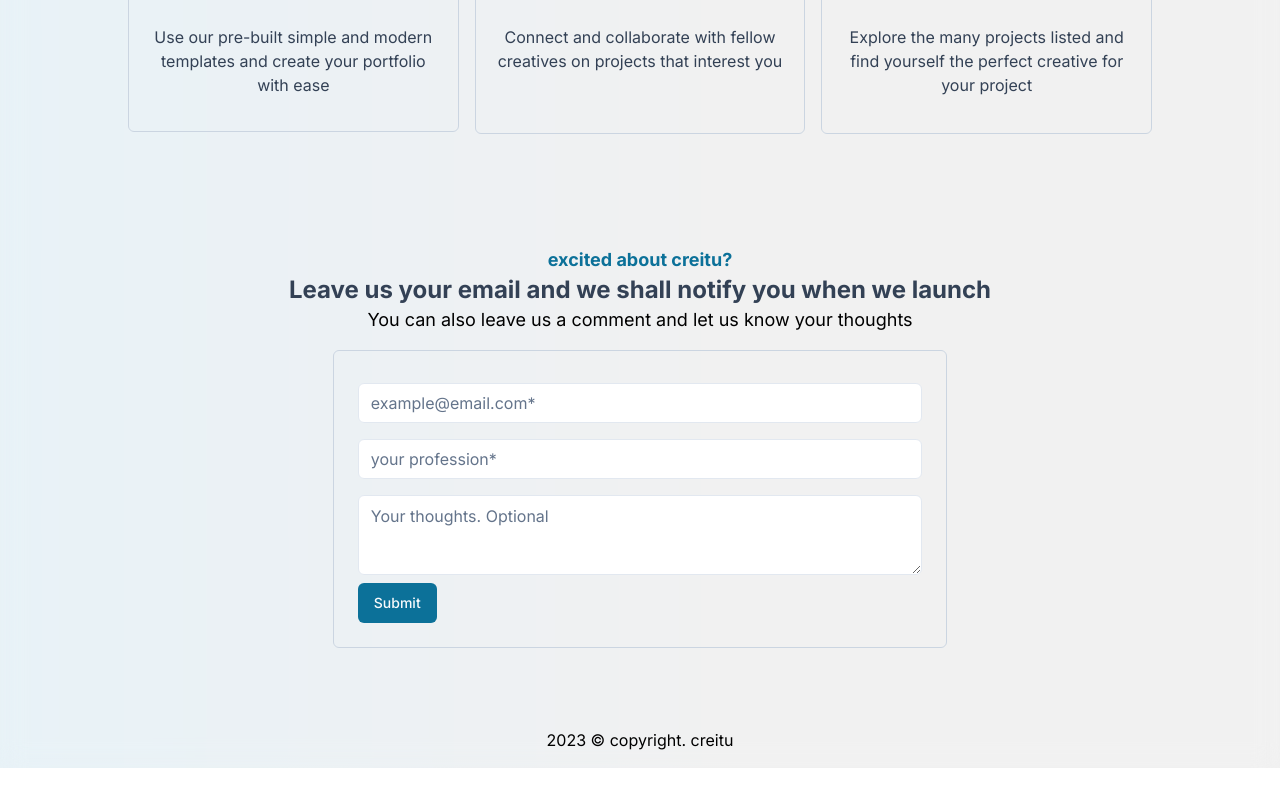
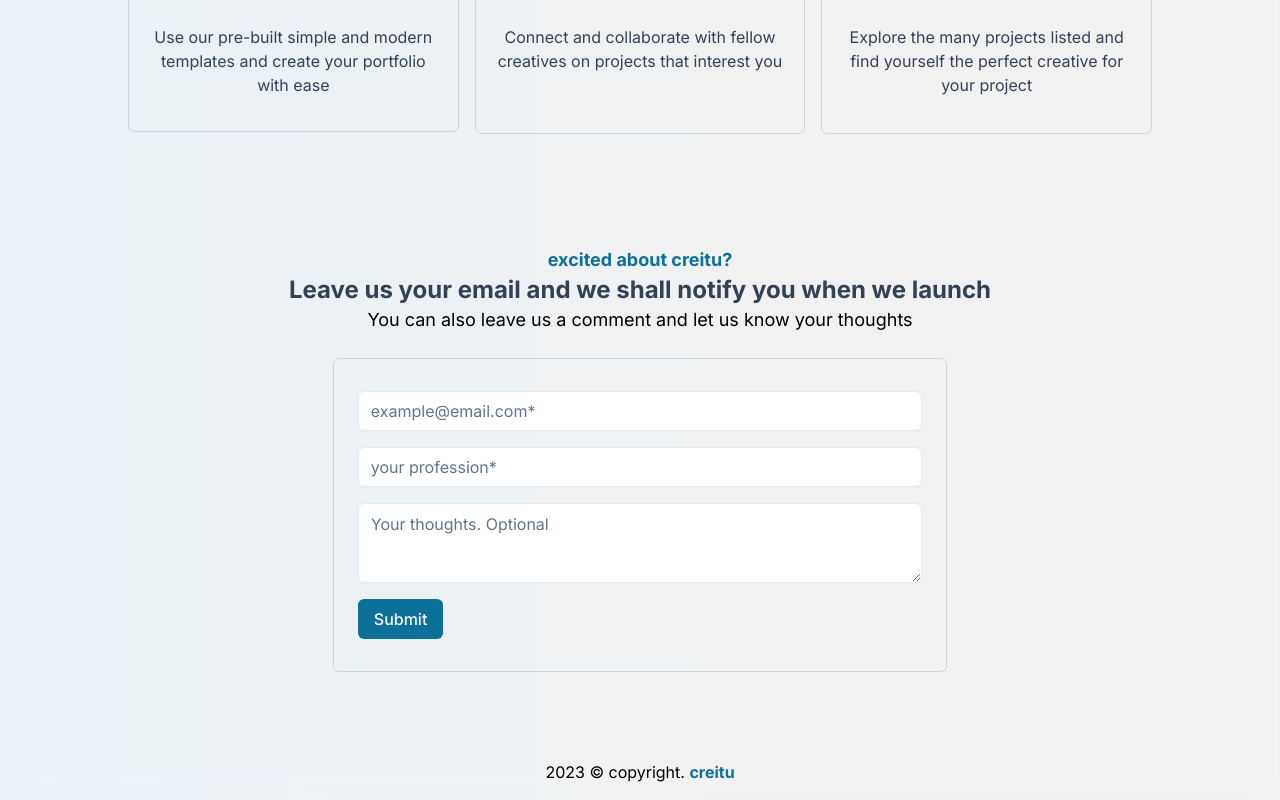
Before and after one commit to novalabsug/creitu-frontend, a Next.js app: page / in a window 1280 px wide. Shown: the part 766-1566 px from the top of the page. Before the commit the page ends 1534 px from the top, so only its background shows below. Built offline with nearby package versions, Linux system fonts and the light colour scheme.

Commit message:
fixed a bunch of errors

```diff
--- a/app/page.jsx
+++ b/app/page.jsx
@@ -165,7 +165,7 @@
               </p>
             </div>
 
-            <div className="py-4 flex">
+            <div className="py-6 flex">
               <div className="m-auto lg:w-4/5 w-[90%]">
                 <Feedback />
               </div>
--- a/components/Feedback.jsx
+++ b/components/Feedback.jsx
@@ -79,7 +79,7 @@
             onChange={(e) =>
               setFormData({ ...formData, [e.target.name]: e.target.value })
             }
-            value={formData.email}
+            value={formData.profession}
           />
         </div>
 
@@ -95,8 +95,8 @@
           />
         </div>
 
-        <div>
-          <Button className="bg-primary" type={"submit"}>
+        <div className="py-2">
+          <Button className="bg-primary text-base" type={"submit"}>
             {isLoading && <LucideLoader2 size={25} />}
             Submit
           </Button>
--- a/components/Footer.jsx
+++ b/components/Footer.jsx
@@ -5,7 +5,8 @@
     <>
       <footer className="py-4">
         <p className="text-center">
-          {new Date().getFullYear()} &copy; copyright. creitu
+          {new Date().getFullYear()} &copy; copyright.{" "}
+          <span className="primary-color font-bold">creitu</span>
         </p>
       </footer>
     </>
--- a/components/Hero.jsx
+++ b/components/Hero.jsx
@@ -49,6 +49,7 @@
                 <p className="lg:text-6xl sm:text-5xl text-4xl font-bold text-center flex">
                   to the rest of
                 </p>
+
                 <p className="ml-4 lg:text-6xl sm:text-5xl text-4xl font-bold text-center text-[#05465f]">
                   the world
                 </p>
--- a/models/Subscribe.js
+++ b/models/Subscribe.js
@@ -4,6 +4,7 @@
   {
     email: String,
     comment: String,
+    profession: String,
   },
   {
     timestamps: true,
```
